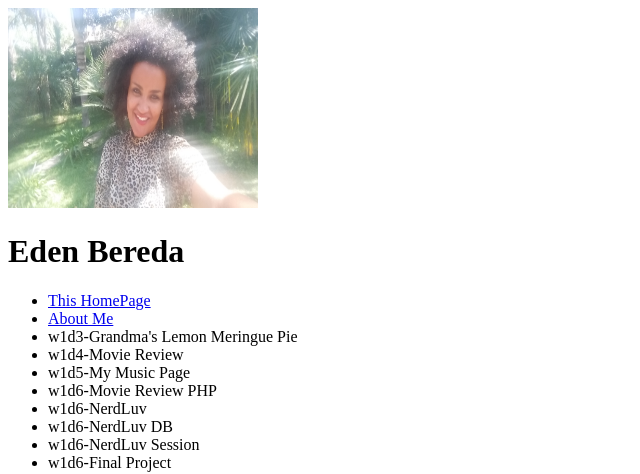
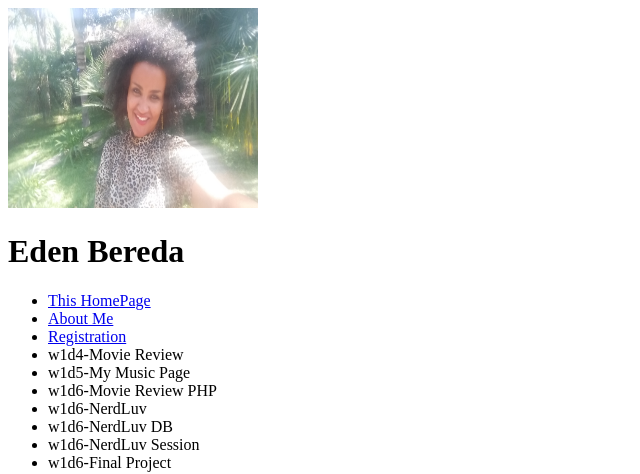
Before and after one commit to ebereda/registration.github.io, a plain HTML site: page index.html in a window 1280 px wide. Shown: the top 474 px of the page, without its empty margins (0-640 px from the left). Drawn offline with Linux system fonts and the light colour scheme.

Commit message:
Update index.html

```diff
--- a/index.html
+++ b/index.html
@@ -9,7 +9,7 @@
 <ul>
     <li><a href="https://online.cs.mum.edu/portal/site/edbd29fe-2eab-4833-8ca7-be31eecf4a5b/tool/d9ad491c-962a-4481-a469-b4a2421370df?panel=Main#attachmentspanel">This HomePage</a></li>
     <li><a href="about.html">About Me </a></li>
-    <li>w1d3-Grandma's Lemon Meringue Pie</li>
+    <li><a href="lab3.html">Registration</a></li>
     <li>w1d4-Movie Review</li>
     <li>w1d5-My Music Page</li>
     <li>w1d6-Movie Review PHP</li>
```
